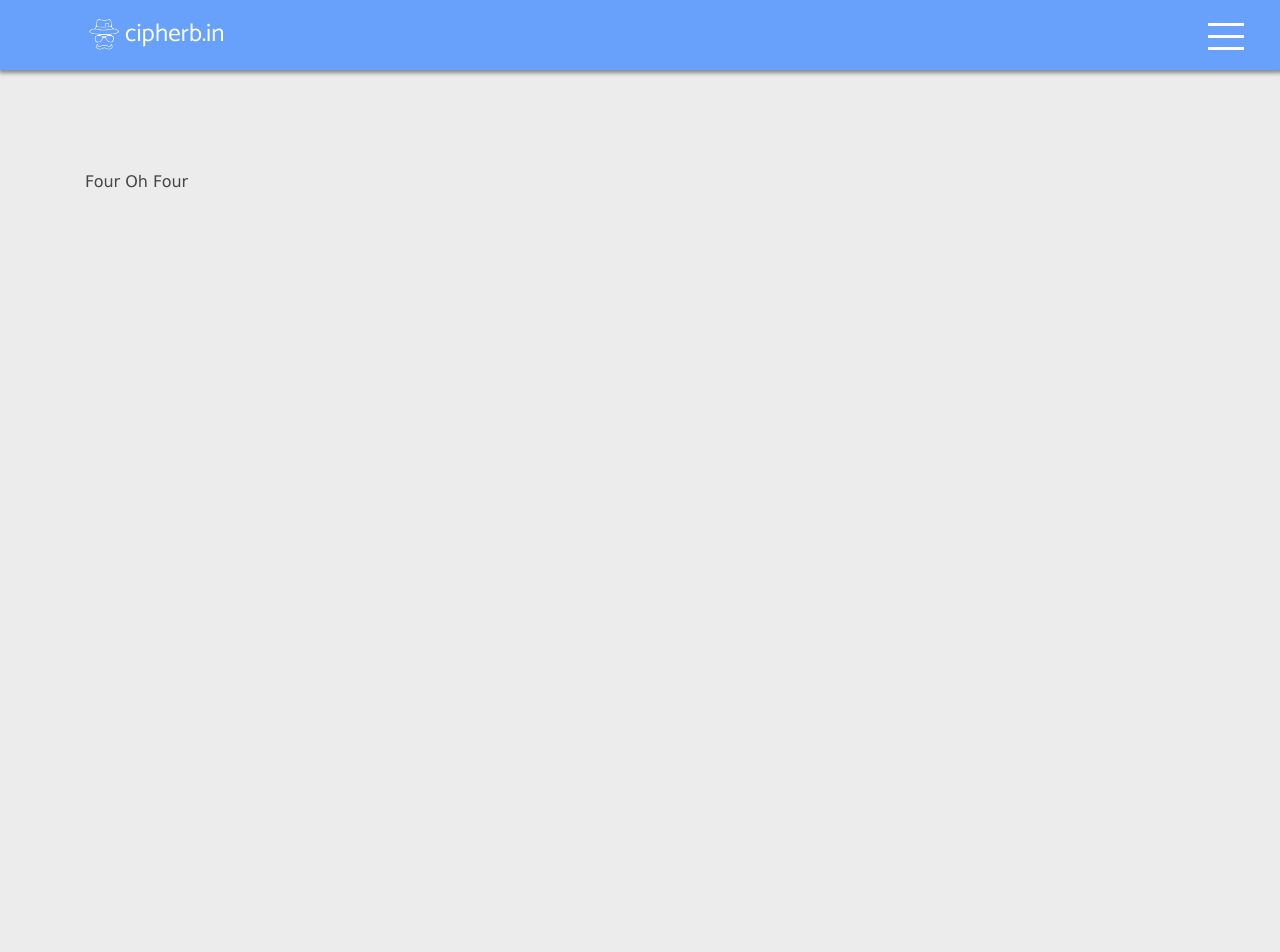
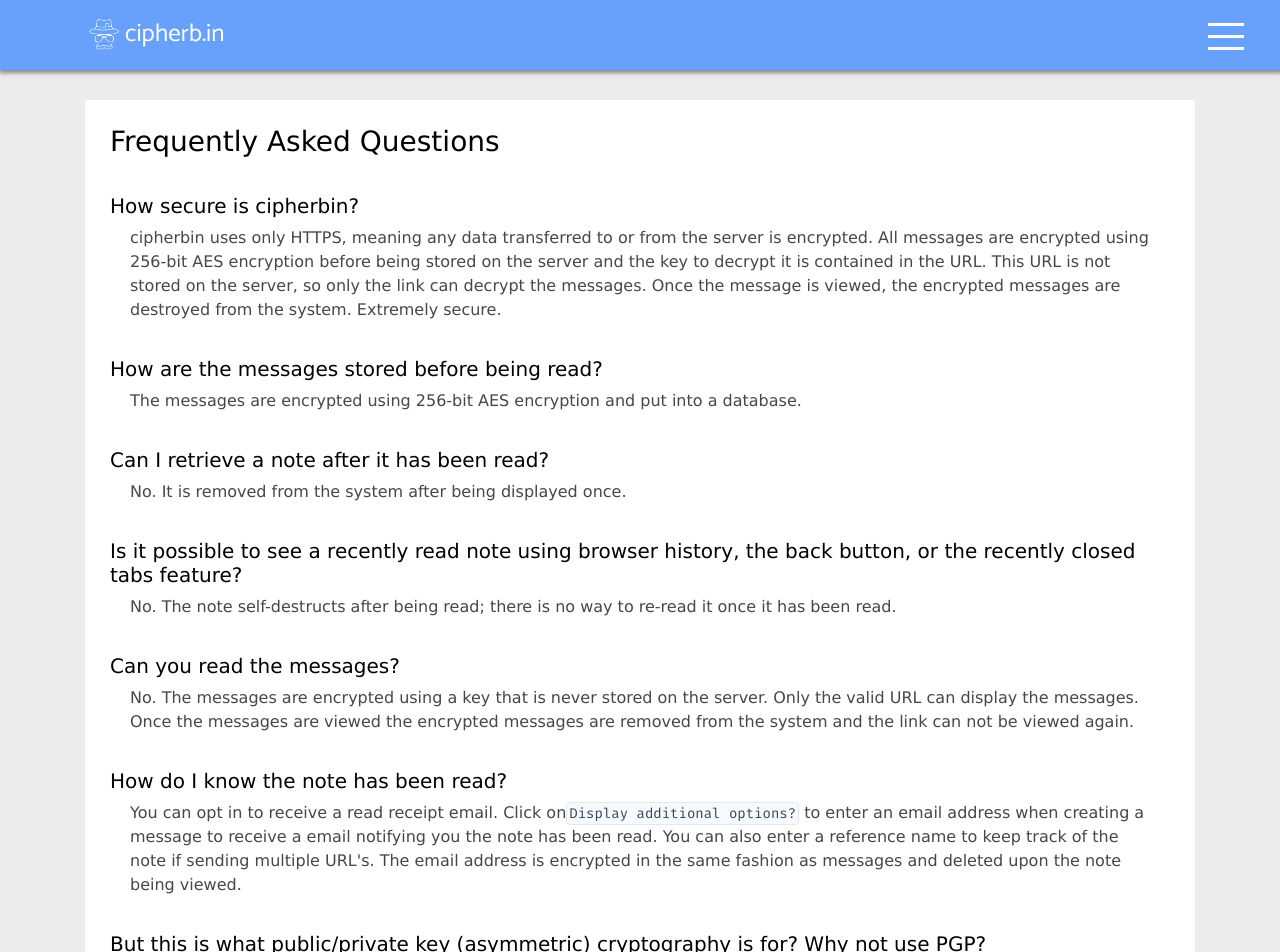
Before and after one commit to cipherbin/cipher-bin-client, a React (Create React App) app: page /faqs in a window 1280 px wide. Shown: the top 952 px of the page. Before the commit the page ends 800 px from the top, so only its background shows below. Built offline with nearby package versions, Linux system fonts and the light colour scheme.

Commit message:
Add FAQs and split them from “How it works”

```diff
--- a/src/components/Cli/Cli.css
+++ b/src/components/Cli/Cli.css
@@ -44,7 +44,7 @@
   margin-top: 20px;
 }
 
-.section-indent {
+.section-indent-thirty {
   padding-left: 30px;
   padding-right: 30px;
 }
@@ -55,7 +55,7 @@
 }
 
 @media only screen and (max-width: 768px) {
-  .section-indent {
+  .section-indent-thirty {
     padding-left: 0px;
     padding-right: 0px;
   }
--- a/src/components/Cli/Cli.js
+++ b/src/components/Cli/Cli.js
@@ -17,7 +17,7 @@ const Cli = () => (
         <h5>
           Install the CLI
         </h5>
-        <div className="section-indent">
+        <div className="section-indent-thirty">
           <Tabs defaultActiveKey="brew">
             <Tab eventKey="brew" title="brew">
               <div className="terminal-div">
@@ -81,7 +81,7 @@ const Cli = () => (
       </div>
       <div className="commands-wrapper">
         <h5>Commands</h5>
-        <div className="section-indent">
+        <div className="section-indent-thirty">
           <div className="command-name">
             <code>
               cipherbin create
--- /dev/null
+++ b/src/components/FAQs/FAQs.css
@@ -0,0 +1,22 @@
+.faqs-wrapper {
+  margin-top: 30px;
+  font-size: 19px;
+  margin-bottom: 150px;
+  background-color: white;
+  padding: 25px;
+  border-radius: 4px;
+}
+
+
+.faq-question {
+  margin-top: 35px;
+  color: black;
+}
+
+.faq-answer {
+
+}
+
+.faq-header {
+  color: black;
+}
--- /dev/null
+++ b/src/components/FAQs/FAQs.js
@@ -0,0 +1,81 @@
+import React from 'react';
+import { Container } from 'react-bootstrap';
+import './FAQs.css';
+
+const FAQs = () => (
+  <Container>
+    <div className="faqs-wrapper">
+      <h3 className="faq-header">
+        Frequently Asked Questions
+      </h3>
+      <h5 className="faq-question">
+        How secure is cipherbin?
+      </h5>
+      <p className="faq-answer section-indent-twenty">
+        cipherbin uses only HTTPS, meaning any data transferred to or from the server
+        is encrypted. All messages are encrypted using 256-bit AES encryption before
+        being stored on the server and the key to decrypt it is contained in the URL.
+        This URL is not stored on the server, so only the link can decrypt the messages.
+        Once the message is viewed, the encrypted messages are destroyed from the system.
+        Extremely secure.
+      </p>
+      <h5 className="faq-question">
+        How are the messages stored before being read?
+      </h5>
+      <p className="faq-answer section-indent-twenty">
+        The messages are encrypted using 256-bit AES encryption and put into a database.
+      </p>
+      <h5 className="faq-question">
+        Can I retrieve a note after it has been read?
+      </h5>
+      <p className="faq-answer section-indent-twenty">
+        No. It is removed from the system after being displayed once.
+      </p>
+      <h5 className="faq-question">
+        Is it possible to see a recently read note using browser history, the back button,
+        or the recently closed tabs feature?
+      </h5>
+      <p className="faq-answer section-indent-twenty">
+        No. The note self-destructs after being read; there is no way to re-read it once it
+        has been read.
+      </p>
+      <h5 className="faq-question">
+        Can you read the messages?
+      </h5>
+      <p className="faq-answer section-indent-twenty">
+        No. The messages are encrypted using a key that is never stored on the server.
+        Only the valid URL can display the messages. Once the messages are viewed the
+        encrypted messages are removed from the system and the link can not be viewed
+        again.
+      </p>
+      <h5 className="faq-question">
+        How do I know the note has been read?
+      </h5>
+      <p className="faq-answer section-indent-twenty">
+        You can opt in to receive a read receipt email. Click on
+        <code>Display additional options?</code> to enter an email address
+        when creating a message to receive a email notifying you the note has been
+        read. You can also enter a reference name to keep track of the note if
+        sending multiple URL&apos;s. The email address is encrypted in the
+        same fashion as messages and deleted upon the note being viewed.
+      </p>
+      <h5 className="faq-question">
+        But this is what public/private key (asymmetric) cryptography is for? Why not use PGP?
+      </h5>
+      <p className="faq-answer section-indent-twenty">
+        Agreed. If you and your recipient can use asymmetric cryptography (like PGP)
+        then definitely do so. But most people using this service do not want to deal
+        with that! This is easy enough for anyone to use without the knowledge of asymmetric
+        cryptography.
+      </p>
+      <h5 className="faq-question">
+        How much time are unread notes stored on your servers?
+      </h5>
+      <p className="faq-answer section-indent-twenty">
+        After 30 days all unread notes are automatically deleted.
+      </p>
+    </div>
+  </Container>
+);
+
+export default FAQs;
--- a/src/components/HowItWorks/HowItWorks.css
+++ b/src/components/HowItWorks/HowItWorks.css
@@ -6,3 +6,24 @@
   padding: 25px;
   border-radius: 4px;
 }
+
+.how-it-works-wrapper h4 {
+  color: black;
+}
+
+.how-it-works-wrapper hr {
+  margin-bottom: 20px !important;
+}
+
+.section-indent-twenty {
+  padding-left: 20px;
+  padding-right: 20px;
+}
+
+
+@media only screen and (max-width: 768px) {
+  .section-indent-twenty {
+    padding-left: 0px;
+    padding-right: 0px;
+  }
+}
--- a/src/components/HowItWorks/HowItWorks.js
+++ b/src/components/HowItWorks/HowItWorks.js
@@ -5,32 +5,32 @@ import './HowItWorks.css';
 const HowItWorks = () => (
   <Container>
     <div className="how-it-works-wrapper">
-      <h3>How it works</h3>
-      <p>
+      <h4>How it works</h4>
+      <p className="section-indent-twenty">
         cipherb.in is a free and open source message encryption service that allows you
         to create messages that can only be read once before they&#39;re destroyed. No one
         other than you and the recipient can read the message. This includes cipherb.in!
       </p>
-      <p>
+      <p className="section-indent-twenty">
         Type in your message and click &quot;encrypt&quot;. We provide you with a one time use
         link for reading the message. As soon as anyone opens the link and clicks &quot;Read
         Now&quot;, it is destroyed.
       </p>
       <hr />
-      <h3>Under the hood</h3>
-      <p>
+      <h4>Under the hood</h4>
+      <p className="section-indent-twenty">
         The message is encrypted with Javascript in your browser using 256 bit AES
         encryption. AES allows us to use a passphrase for encrypting content. cipherb.in
         generates a random 10 character string to use as the passphrase (you also
         have the option to provide your own passphrase).
       </p>
-      <p>
+      <p className="section-indent-twenty">
         The encrypted message is then sent to our servers with a randomly generated v4
         uuid. This means even cipherb.in servers can not read your message. The
         generated link has a query param with the uuid and the passphrase for decrypting
         the message. Again, our servers do not see that passphrase at any point.
       </p>
-      <p>
+      <p className="section-indent-twenty">
         When someone visits the link cipherb.in makes a request for the encrypted
         message using it&#39;s uuid. Our servers return the message and immediately
         destroy it. When your browser receives the message, it uses the passphrase
@@ -38,8 +38,6 @@ const HowItWorks = () => (
         navigate away, refresh, visit the link again, etc you will see an error
         explaining that the message has already been read and destroyed.
       </p>
-      <hr />
-      <h3>FAQs</h3>
     </div>
   </Container>
 );
--- a/src/components/NavigationBar/NavigationBar.css
+++ b/src/components/NavigationBar/NavigationBar.css
@@ -33,7 +33,7 @@
   justify-content: center;
   color: white;
   font-size: 17px;
-  padding-left: 40px;
+  margin-left: 40px;
 }
 
 .links:hover {
--- a/src/components/NavigationBar/NavigationBar.js
+++ b/src/components/NavigationBar/NavigationBar.js
@@ -71,7 +71,16 @@ class NavigationBar extends Component {
                 role="button"
                 className="links"
               >
-                How does it work?
+                How it Works
+              </div>
+              <div
+                tabIndex="-1"
+                onClick={() => this.handleClick('/faqs')}
+                onKeyPress={() => this.handleClick('/faqs')}
+                role="button"
+                className="links"
+              >
+                FAQs
               </div>
               <div className="github-wrapper">
                 <a
@@ -109,7 +118,7 @@ class NavigationBar extends Component {
                   role="button"
                   className="hamburger-links"
                 >
-                  How does it work?
+                  How it works
                 </div>
                 <div
                   tabIndex="-1"
--- a/src/index.css
+++ b/src/index.css
@@ -22,6 +22,18 @@ h1, h2, h3, h4, h5, h6 {
   font-family: Verdana, -apple-system, system-ui, BlinkMacSystemFont, "Segoe UI" !important;
 }
 
+h3 {
+  font-size: 28px !important;
+}
+
+h4 {
+  font-size: 22px !important;
+}
+
+p {
+  font-size: 16px;
+}
+
 .modal-footer {
   height: 70px !important;
 }
--- a/src/index.js
+++ b/src/index.js
@@ -8,6 +8,7 @@ import CipherBinRead from './components/CipherBinRead/CipherBinRead';
 import Cli from './components/Cli/Cli';
 import FourOhFour from './components/FourOhFour/FourOhFour';
 import HowItWorks from './components/HowItWorks/HowItWorks';
+import FAQs from './components/FAQs/FAQs';
 import * as serviceWorker from './serviceWorker';
 import './index.css';
 import 'bootstrap/dist/css/bootstrap.min.css';
@@ -22,6 +23,7 @@ ReactDOM.render(
       <Route path="/msg" component={CipherBinRead} exact />
       <Route path="/cli" component={Cli} exact />
       <Route path="/how-it-works" component={HowItWorks} exact />
+      <Route path="/faqs" component={FAQs} exact />
       <Route component={FourOhFour} />
     </Switch>
   </Router>,
```
